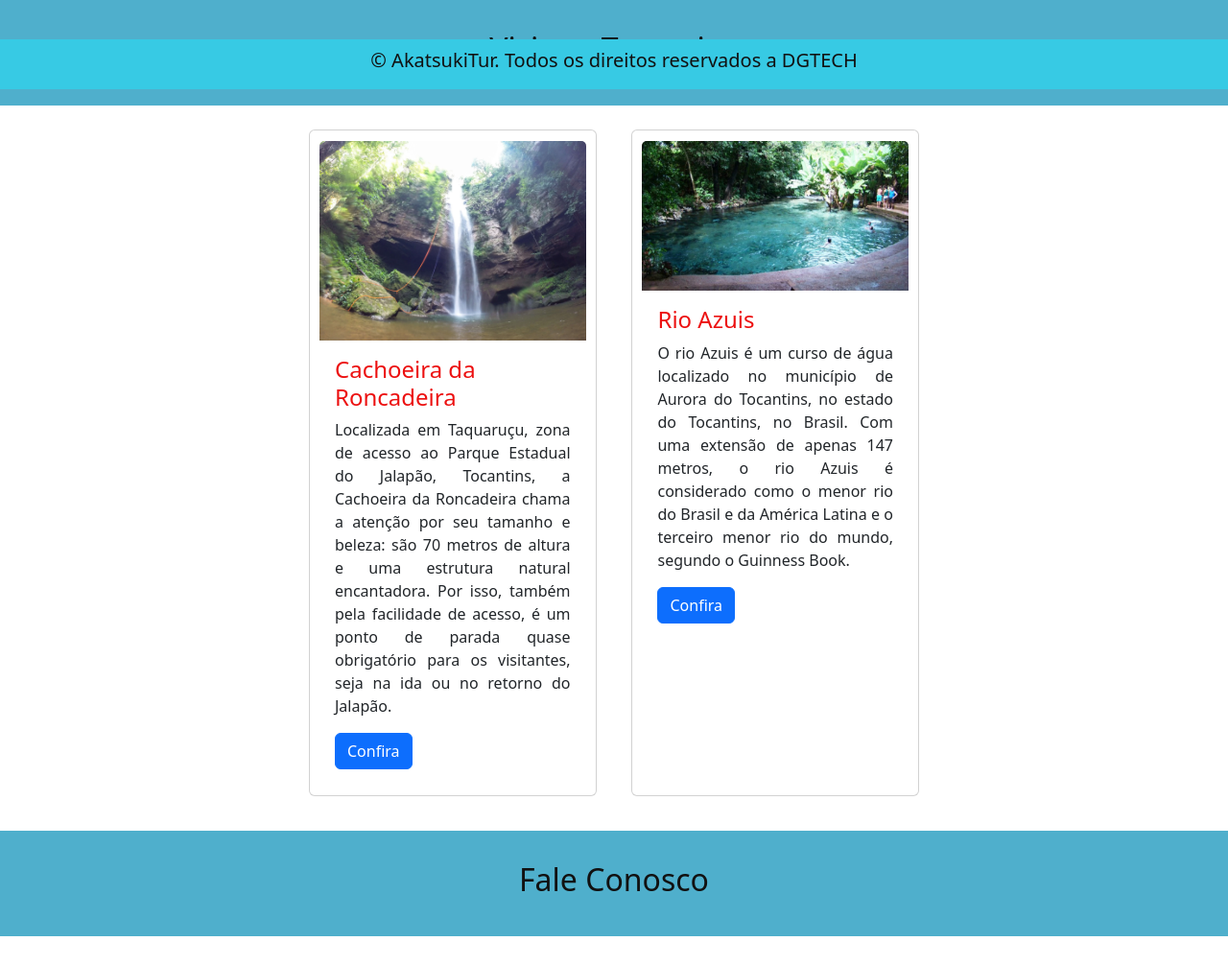
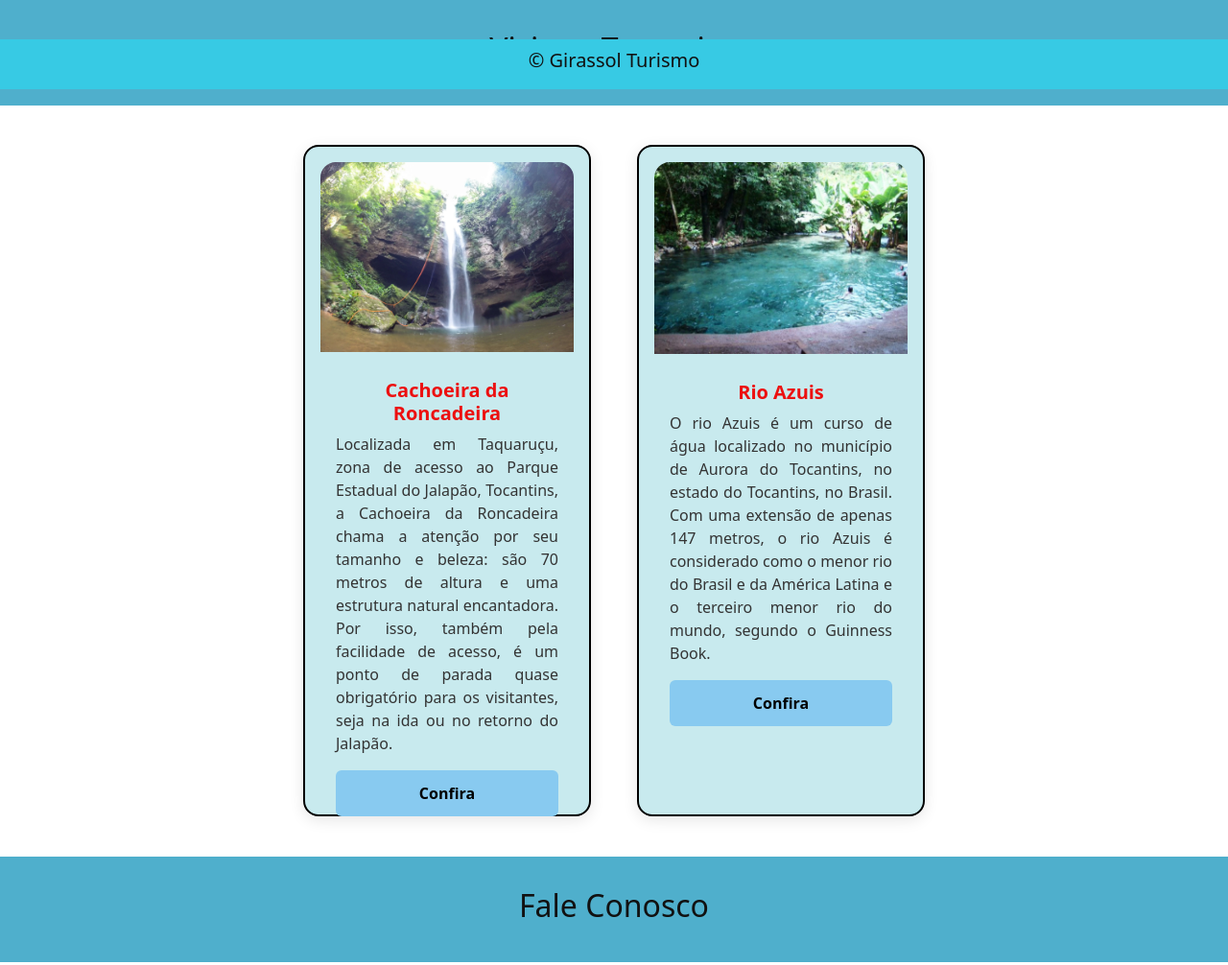
Before and after one commit to Douglas07-cyber/Site-Turismo, a Django app: page / in a window 1280 px wide. Shown: the part 707-1713 px from the top of the page at 96% size. Run offline with Django 5.2, Linux system fonts and the light colour scheme; data comes from the database, SQL or seed files in the repository; both versions use the stored data as it was after the commit.

Commit message:
Versão 6
Designer do projeto

```diff
--- a/home/static/css/style.css
+++ b/home/static/css/style.css
@@ -48,28 +48,72 @@ footer {
 }
 
 .card {
-  padding: 1% !important;
-  margin: 0% 1% 1% !important;
+  padding: 1rem !important;
+  margin: 1rem !important;
   width: 300px;
+  height: 700px; /* Tamanho unificado dos cards */
+  border-radius: 1rem;
+  border: 2px solid black; /* Bordas pretas */
+  box-shadow: 0 4px 15px rgba(0, 0, 0, 0.1);
+  background-color: #c8eaee; /* Azul claro */
+  transition: transform 0.3s ease, box-shadow 0.3s ease;
+  display: flex;
+  flex-direction: column;
+}
+
+.card:hover {
+  transform: translateY(-5px);
+  box-shadow: 0 8px 20px rgba(0, 0, 0, 0.15);
+}
+
+.card-img-top {
+  height: 200px;
+  object-fit: cover;
+  border-top-left-radius: 1rem;
+  border-top-right-radius: 1rem;
+}
+
+.card h4 {
+  color: rgb(236, 16, 16) !important;
+  font-size: 1.25rem; /* Tamanho unificado para o título */
+  font-weight: bold;
+  margin-top: 0.75rem;
+  text-align: center;
 }
 
 .card p {
   text-align: justify !important;
+  color: #333;
+  font-size: 1rem; /* Tamanho unificado para a descrição */
+  margin-bottom: 1rem;
+  flex-grow: 1; /* Garantir que a descrição ocupe o espaço disponível */
 }
 
-.card h4 {
-  color: rgb(236, 16, 16) !important;
+.card .btn {
+  background-color: rgb(136, 202, 240);
+  border: none;
+  font-weight: bold;
+  color: #000;
+  width: 100%;
+  font-size: 1rem; /* Tamanho unificado para o botão */
+  transition: background-color 0.3s;
+  padding: 0.75rem;
 }
+
+.card .btn:hover {
+  background-color: rgb(55, 202, 228);
+  color: #fff;
+}
+
+
 
 /* === CONTATO === */
 .sec-contato {
   margin: 1% 20% 5% 20% !important;
-
   justify-content: center !important;
-
 }
 
-/* === RESPONSIVO (opcional) === */
+
 @media (max-width: 768px) {
   .sec-pacotes {
     flex-direction: column;
--- a/templates/base.html
+++ b/templates/base.html
@@ -58,7 +58,7 @@
                 <!-- SLIDE COM VÍDEO -->
                 <div class="carousel-item active">
                     <video class="d-block w-100 car-img" autoplay muted loop>
-                        <source src="{% static 'img/Palmas.48' %}" type="video/mp4">
+                        <source src="{% static 'img/Palmas.mp4' %}" type="video/mp4">
                     </video>
                     <div class="carousel-caption">
                         <h3>Palmas- TO</h3>
@@ -106,7 +106,7 @@
     </main>
 
     <footer class="fixed-bottom">
-        <h5>&copy; AkatsukiTur. Todos os direitos reservados a DGTECH</h5>
+        <h5>&copy; Girassol Turismo</h5>
     </footer>
 
     <!-- JS Bootstrap -->
```
Also changed, not shown: db.sqlite3, media/pacotes_imagens/Roncadeira.webp (added), 1 other file. Lines whose indentation alone changed are shown as unchanged.
